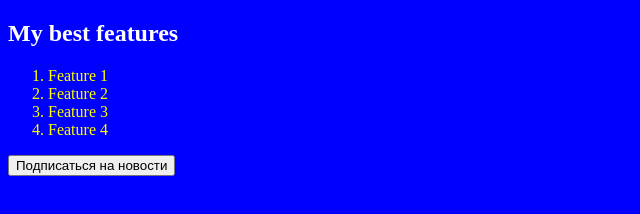
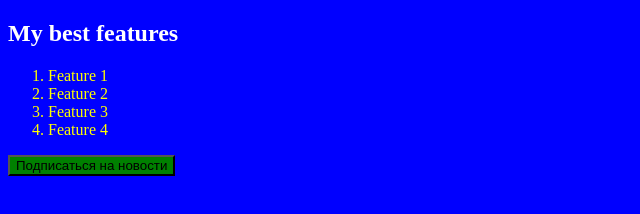
Before and after one commit to utorgo/branching, a plain HTML site: page index.html in a window 1280 px wide. Shown: the whole page, without its empty margins (0-640 px from the left). Drawn offline with Linux system fonts and the light colour scheme.

Commit message:
изменил цвет фона на зеленый [newsbtn]

```diff
--- a/css/style.css
+++ b/css/style.css
@@ -2,3 +2,5 @@ body {background:
 blue;}
 h2 {color: white;}
 li {color: yellow;}
+button {background:
+green;}
```
